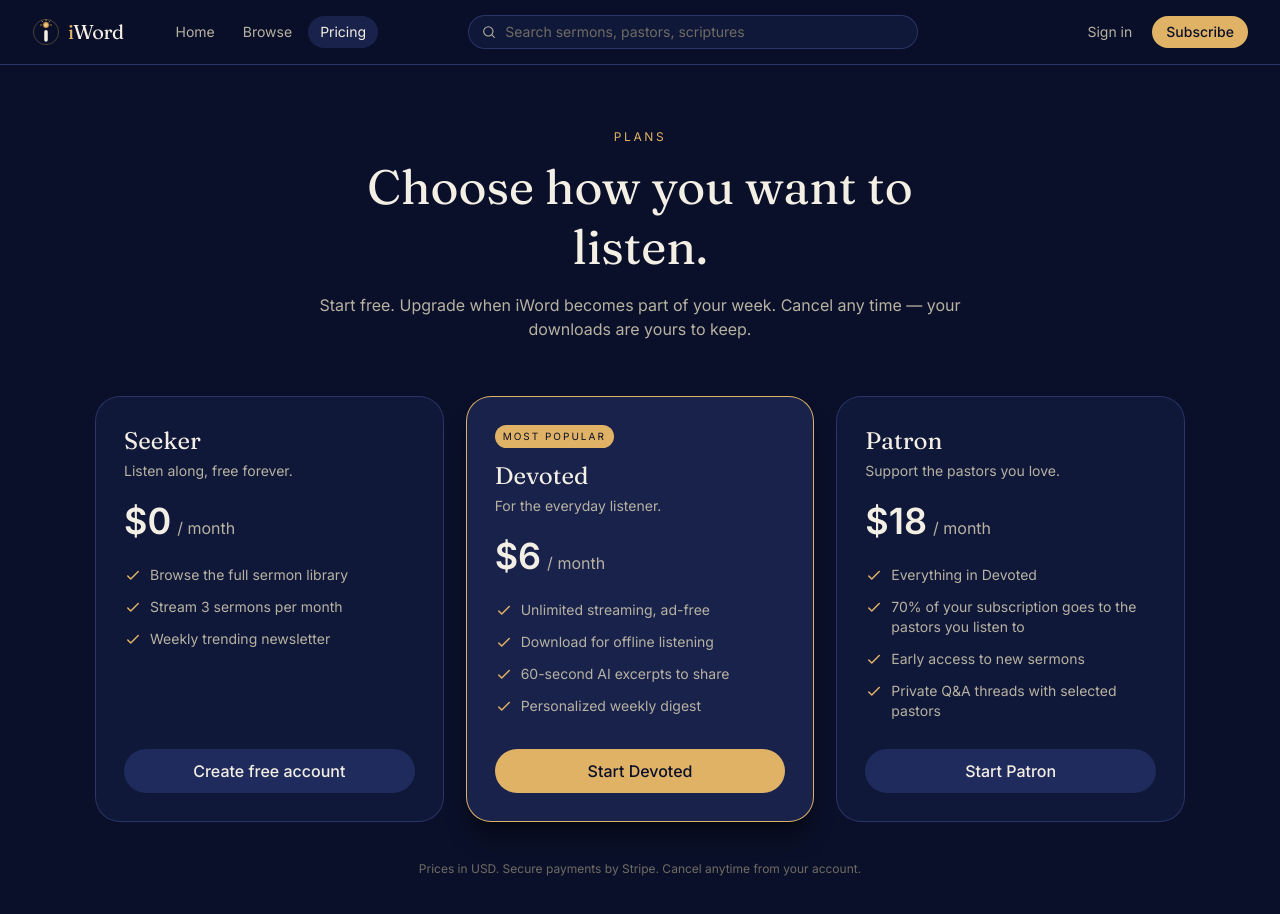
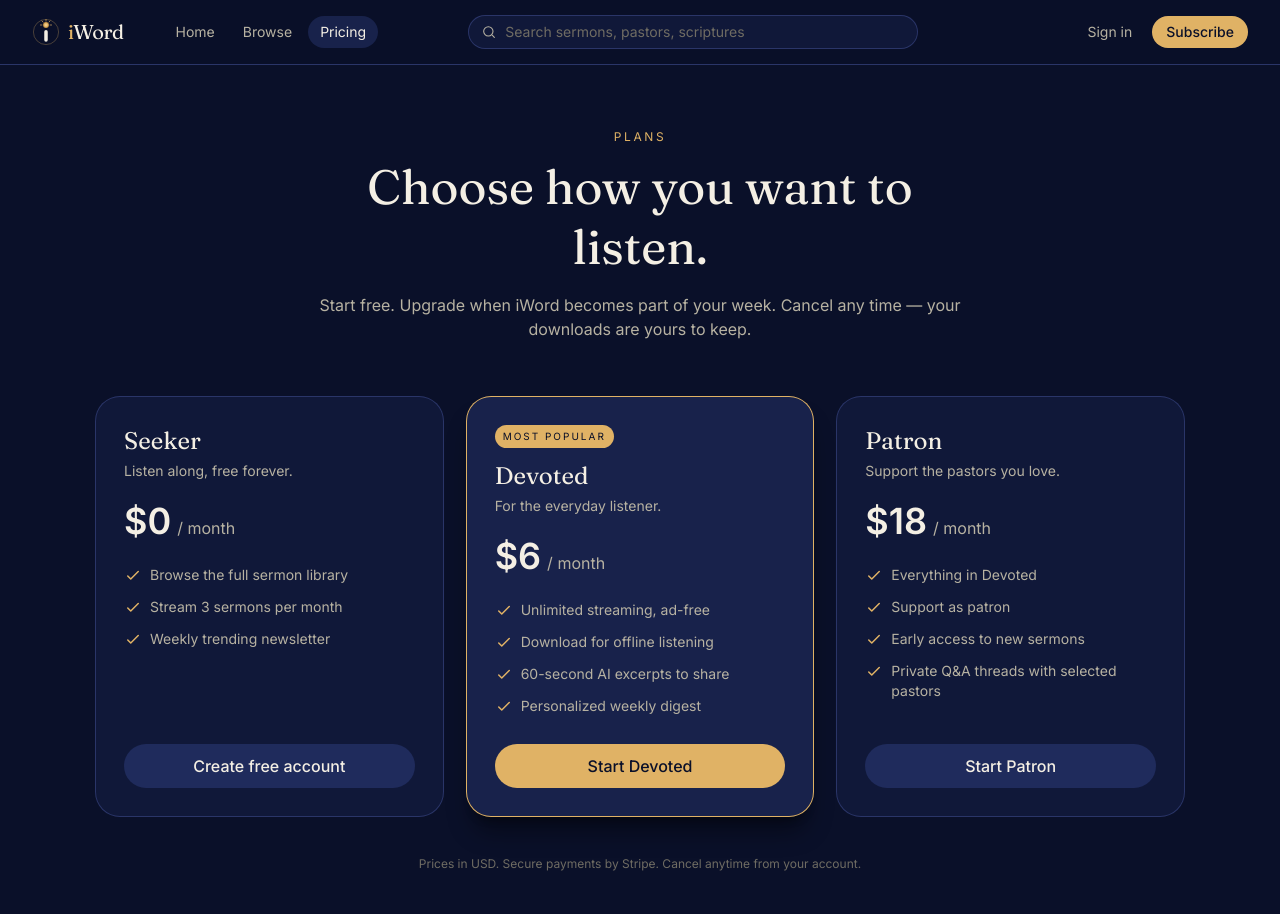
Before and after one commit to Sevyn1/iWord, a Next.js app: page /pricing in a window 1280 px wide. Shown: the top 914 px of the page. Built offline with nearby package versions, Linux system fonts and the light colour scheme; no server answers.

Commit message:
copy: change patron support bullet to 'Support as patron', hide for current patrons

```diff
--- a/src/app/pricing/page.tsx
+++ b/src/app/pricing/page.tsx
@@ -77,7 +77,12 @@
                 <span className="text-cream-muted">/ month</span>
               </div>
               <ul className="mt-6 space-y-3 text-sm flex-1">
-                {t.features.map((f) => (
+                {t.features
+                  .filter(
+                    (f) =>
+                      !(f === "Support as patron" && currentPlan === "patron")
+                  )
+                  .map((f) => (
                     <li key={f} className="flex gap-2 text-cream-muted">
                       <svg width="18" height="18" viewBox="0 0 24 24" fill="none" className="text-gold shrink-0 mt-0.5">
                         <path d="m5 12 4 4L19 6" stroke="currentColor" strokeWidth="2" strokeLinecap="round" strokeLinejoin="round" />
--- a/src/lib/pricing.ts
+++ b/src/lib/pricing.ts
@@ -32,7 +32,7 @@
     tagline: "Support the pastors you love.",
     features: [
       "Everything in Devoted",
-      "70% of your subscription goes to the pastors you listen to",
+      "Support as patron",
       "Early access to new sermons",
       "Private Q&A threads with selected pastors",
     ],
```
Lines whose indentation alone changed are shown as unchanged.
